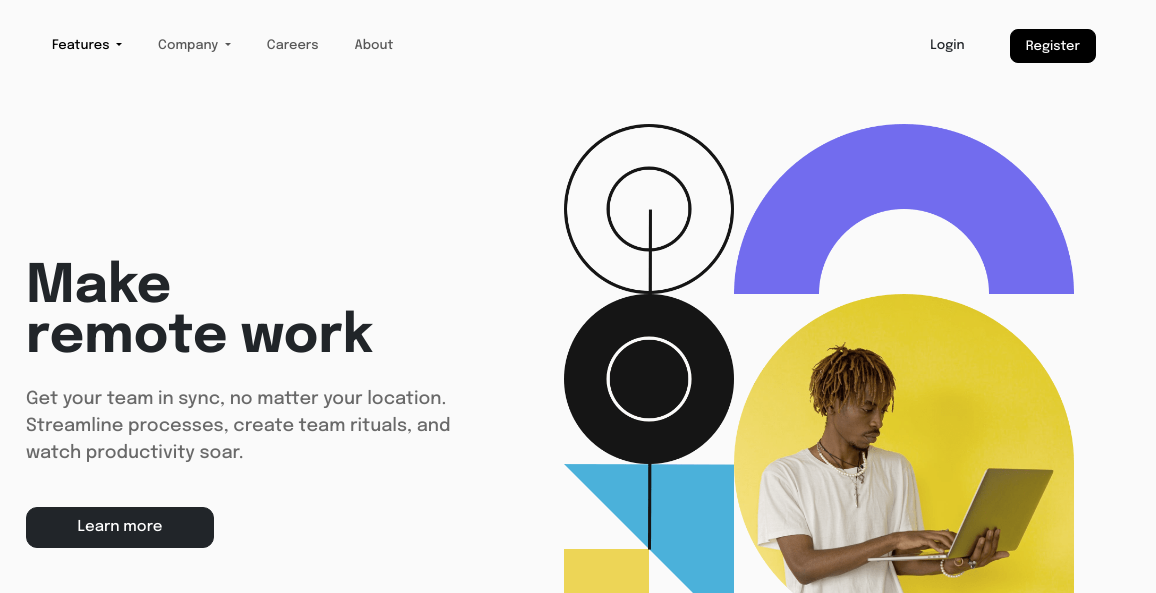
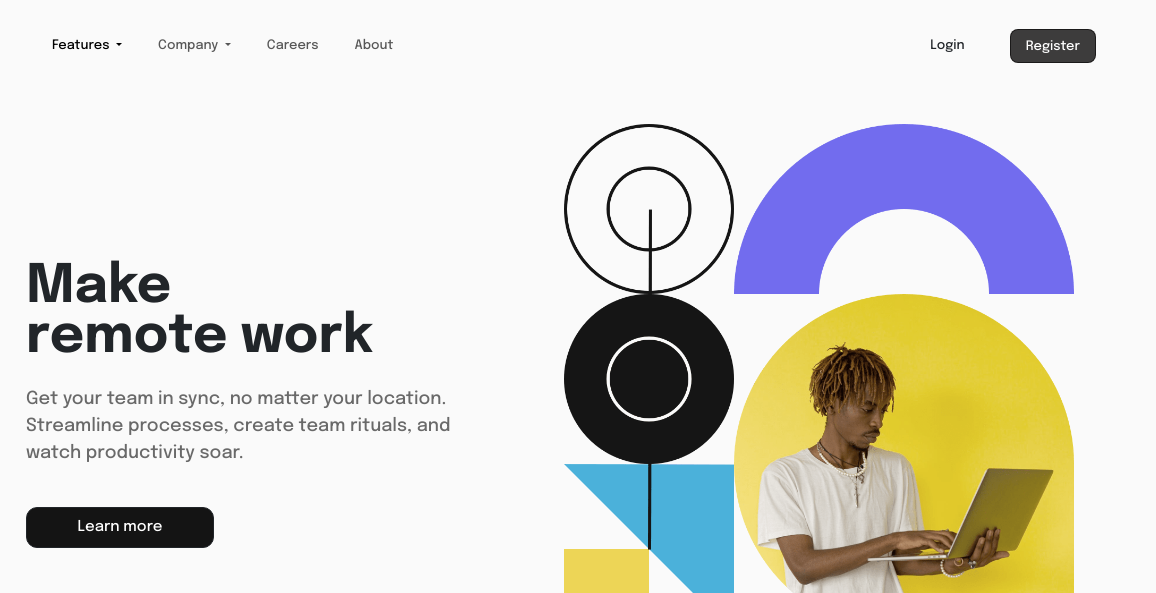
Before and after one commit to victorcodeen/intro-section-with-dropdown-navigation-main, a plain HTML site: page index.html in a window 1280 px wide. In both pictures the pointer is over the link "Register". Shown: the top 593 px of the page, 124-1280 px from the left. Drawn offline with nearby package versions, Linux system fonts and the light colour scheme.

Commit message:
Add files via upload
new change

```diff
--- a/style.css
+++ b/style.css
@@ -41,14 +41,25 @@ body {
 }
 
 .register {
+    background-color: var(--clr-neutral-Almost-Black);
+    color: white;
     border: solid 1.3px black;
     border-radius: 8px;
     padding: 5px 15px; padding-top: 7px !important;
 }
 
 .register:hover {
-    background-color: black;
+    background-color: rgba(19, 18, 18, 0.815);
+    border: solid 1.3px rgba(19, 18, 18, 0.815);
     color: white;
+}
+
+.btn-dark {
+    background-color: var(--clr-neutral-Almost-Black)!important;
+}
+
+.btn-dark:hover {
+    background-color: rgba(19, 18, 18, 0.815)!important;
 }
 
 .container1 {
```
